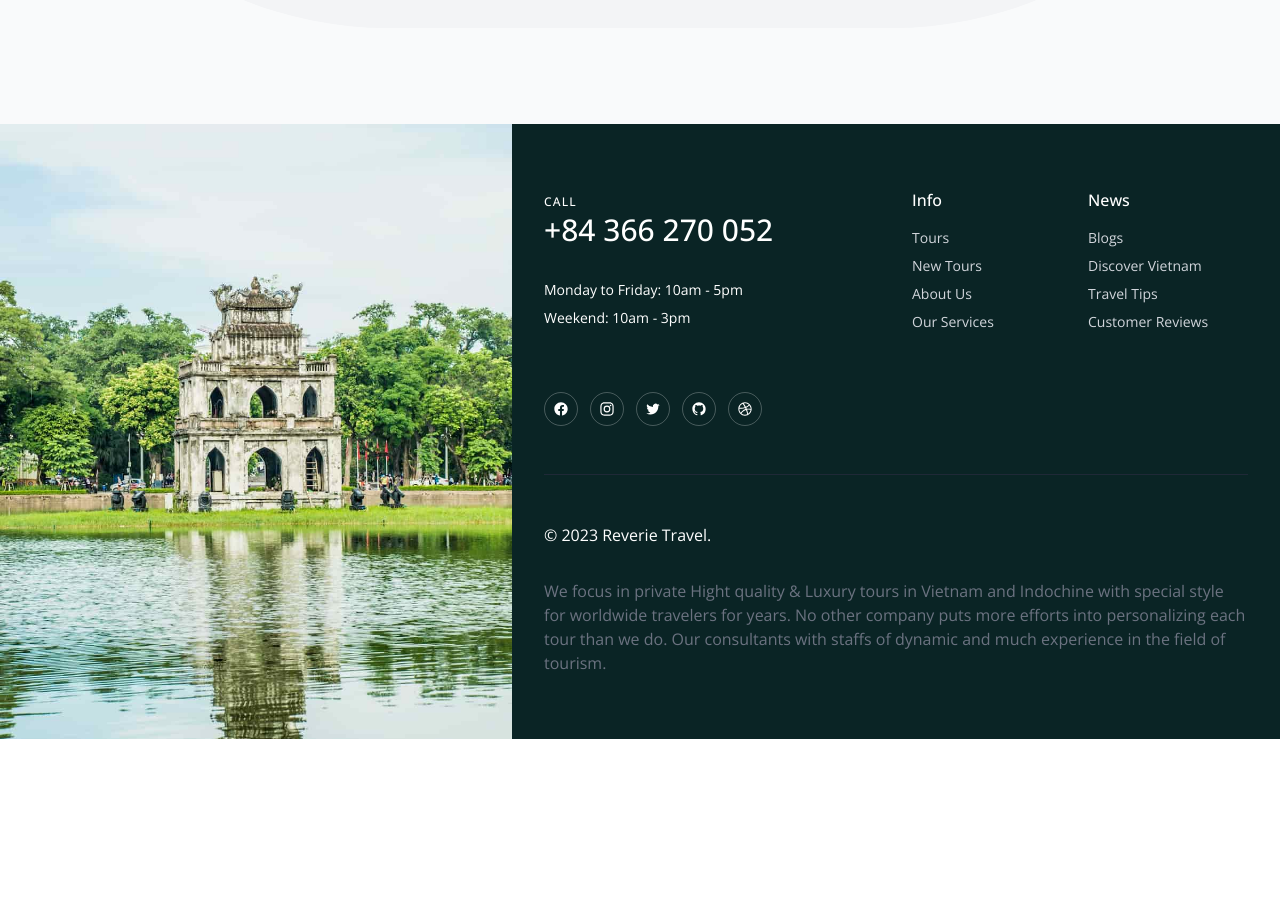
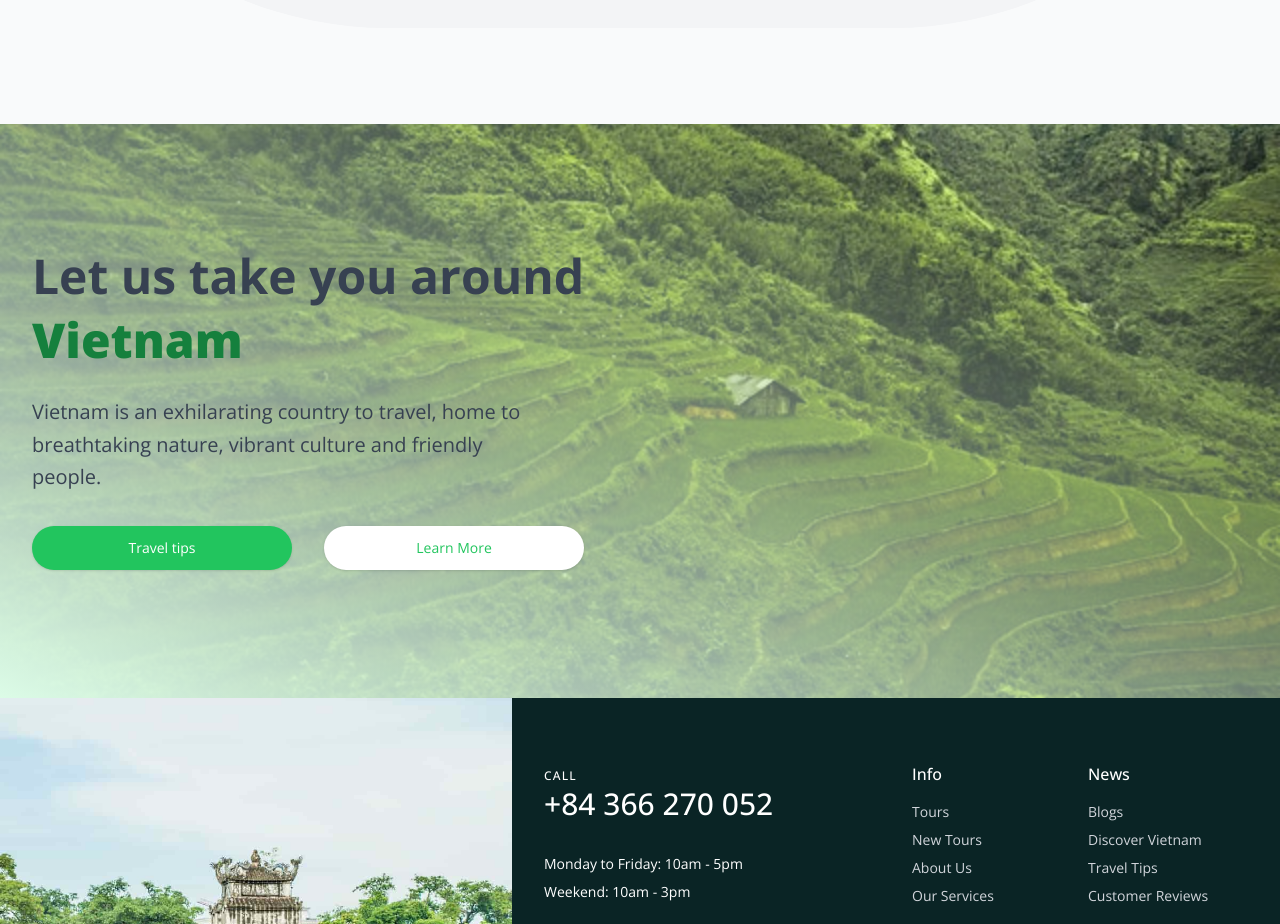
Before and after one commit to techEdge3030/vietnam-travel, a React (Vite) app: page / in a window 1280 px wide. Shown: the part 8360-9284 px from the top of the page. Before the commit the page ends 9099 px from the top, so only its background shows below. Built offline with nearby package versions, Linux system fonts and the light colour scheme; a web font is replaced by a local one.

Commit message:
add Promotion section to HomePage

```diff
--- /dev/null
+++ b/src/components/Promotion.jsx
@@ -0,0 +1,48 @@
+import React from 'react';
+import promo from '../assets/promo.jpg';
+
+const Promotion = () => {
+  return (
+    <section className="section relative overflow-hidden group" id="promo">
+      <img
+        className="absolute inset-0 object-[75%] sm:object-[25%] object-cover w-full h-full opacity-40 sm:opacity-100 group-hover:scale-110 transition duration-500 ease-linear"
+        src={promo}
+        alt="Couple on a bed with a dog"
+      />
+
+      <div className="hidden sm:block sm:inset-0 sm:absolute sm:bg-gradient-to-tr sm:from-green-100 sm:to-transparent"></div>
+
+      <div className="relative section-center lg:h-3/4 lg:items-center lg:flex">
+        <div className="max-w-xl text-center sm:text-left">
+          <h2 className="text-5xl text-gray-700 font-bold ">
+            Let us take you around
+            <p className="font-extrabold text-green-700 mt-4">Vietnam</p>
+          </h2>
+
+          <p className="text-gray-700 max-w-lg my-8 sm:leading-relaxed sm:text-xl">
+            Vietnam is an exhilarating country to travel, home to breathtaking
+            nature, vibrant culture and friendly people.
+          </p>
+
+          <div className="grid gap-y-4 sm:grid sm:grid-cols-2 sm:gap-x-8  text-center">
+            <a
+              className="btn  text-white   bg-green-500  hover:bg-green-600 active:bg-green-600   "
+              href="#tips"
+            >
+              Travel tips
+            </a>
+
+            <a
+              className="btn   text-green-500   bg-white  hover:text-green-600 active:text-green-600 "
+              href="#whyUs"
+            >
+              Learn More
+            </a>
+          </div>
+        </div>
+      </div>
+    </section>
+  );
+};
+
+export default Promotion;
--- a/src/components/Reviews.jsx
+++ b/src/components/Reviews.jsx
@@ -6,7 +6,6 @@ import { reviews } from '../data';
 const Reviews = () => {
   return (
     <section className="section bg-gray-50" id="reviews">
-      {/* <section className="section bg-purple-100"> */}
       <SectionTitle title="reviews" />
       <p className="text-center text-lg sm:text-2xl font-semibold mb-8">
         Read trusted reviews from our customers
--- a/src/components/index.jsx
+++ b/src/components/index.jsx
@@ -9,6 +9,7 @@ import FeaturedTours from './FeaturedTours';
 import PlacesToGo from './PlacesToGo';
 import NewTours from './NewTours';
 import Reviews from './Reviews';
+import Promotion from './Promotion';
 
 export {
   Navbar,
@@ -22,4 +23,5 @@ export {
   PlacesToGo,
   NewTours,
   Reviews,
+  Promotion,
 };
--- a/src/pages/HomePage.jsx
+++ b/src/pages/HomePage.jsx
@@ -7,6 +7,7 @@ import {
   Services,
   NewTours,
   Reviews,
+  Promotion,
 } from '../components';
 
 const HomePage = () => {
@@ -19,6 +20,7 @@ const HomePage = () => {
       <PlacesToGo />
       <NewTours />
       <Reviews />
+      <Promotion />
     </>
   );
 };
```
